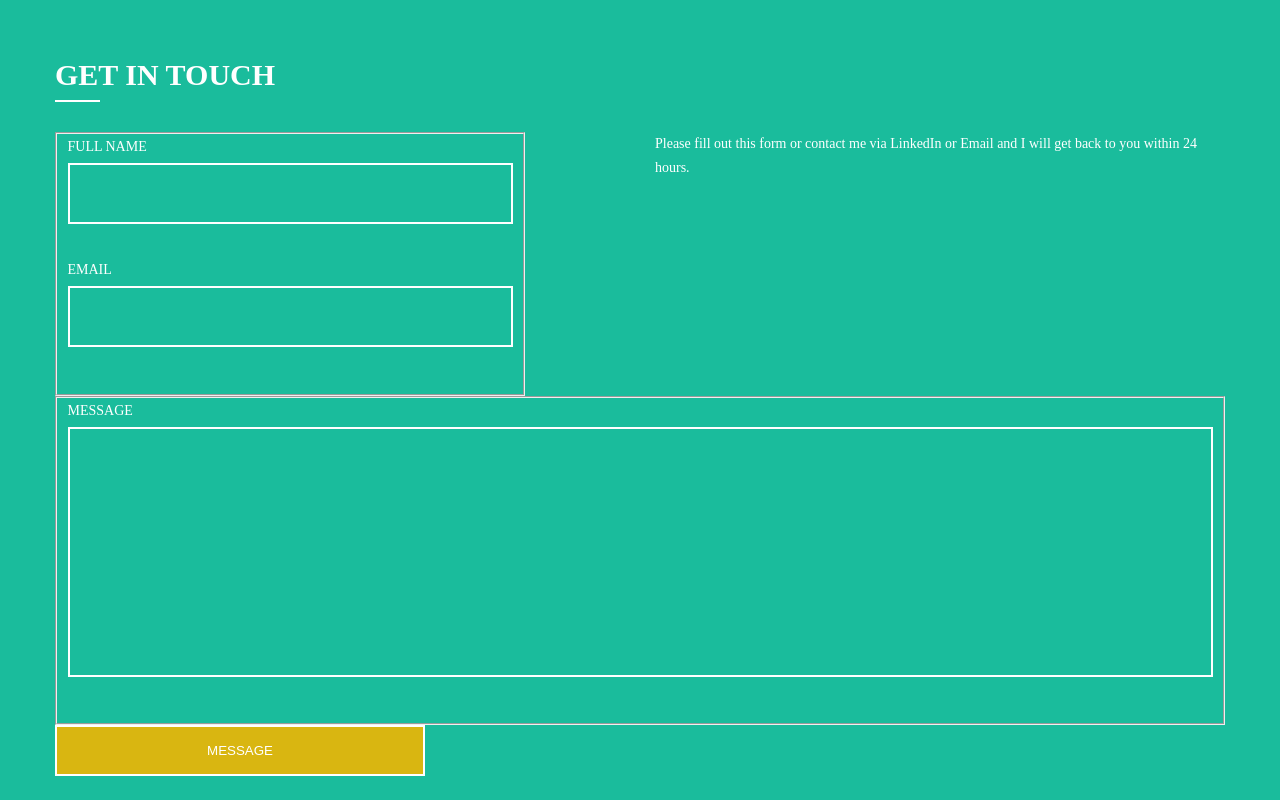
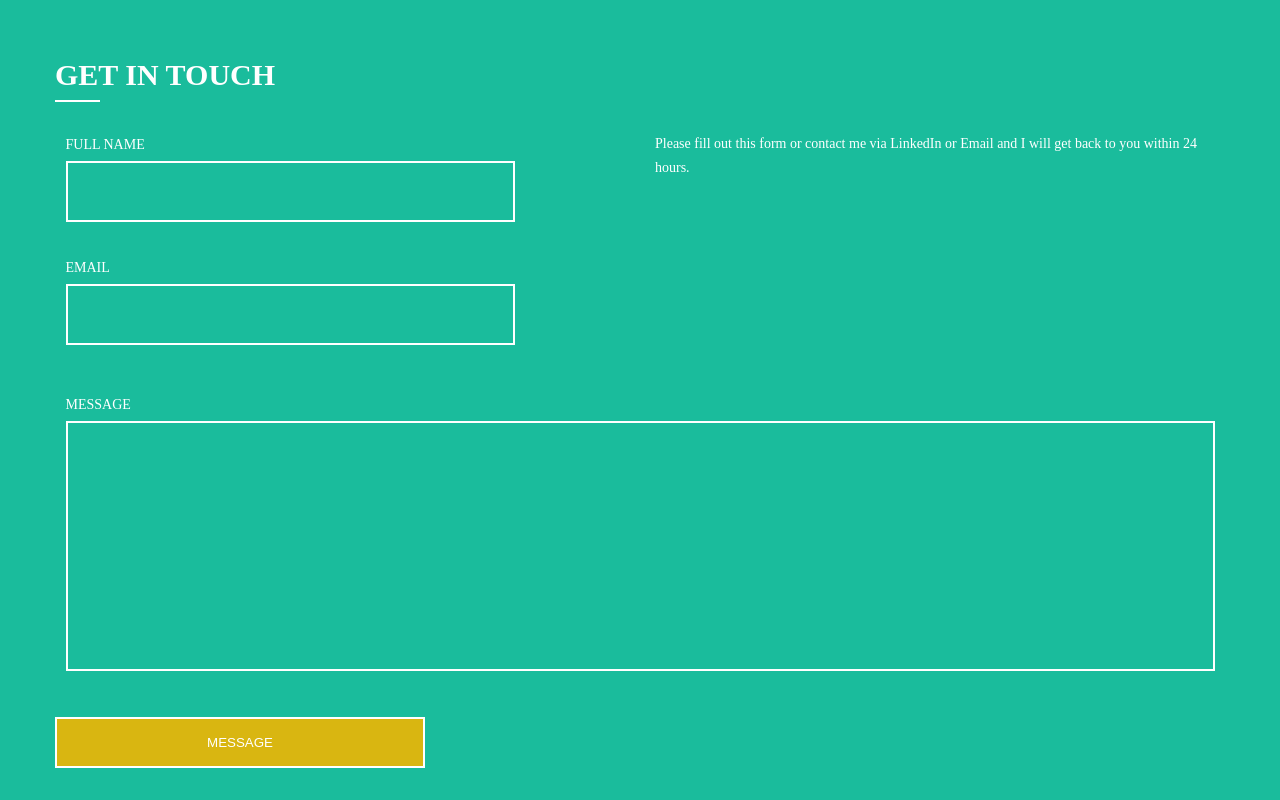
Before and after one commit to Afraa7/Afraa7.github.io, a plain HTML site: page index.html in a window 1280 px wide. Shown: the part 2440-3240 px from the top of the page. Drawn offline with Linux system fonts and the light colour scheme; a script that the page names is missing.

Commit message:
Update index.html

```diff
--- a/index.html
+++ b/index.html
@@ -86,7 +86,7 @@
 				<div class="section-content">
 					<form action="" method="post">
 						<div class="top-section">
-							<fieldset>
+						<fieldset style="border: 0;">
 								<label for="full-name">Full Name</label>
 								<input type="text" id="full-name" name="full-name" />
 
@@ -100,7 +100,7 @@
 							</div>
 						</div>
 
-						<fieldset>
+						<fieldset style="border: 0;">
 							<label for="message">Message</label>
 							<textarea name="message" id="message" cols="30" rows="10"></textarea>
 						</fieldset>
```
